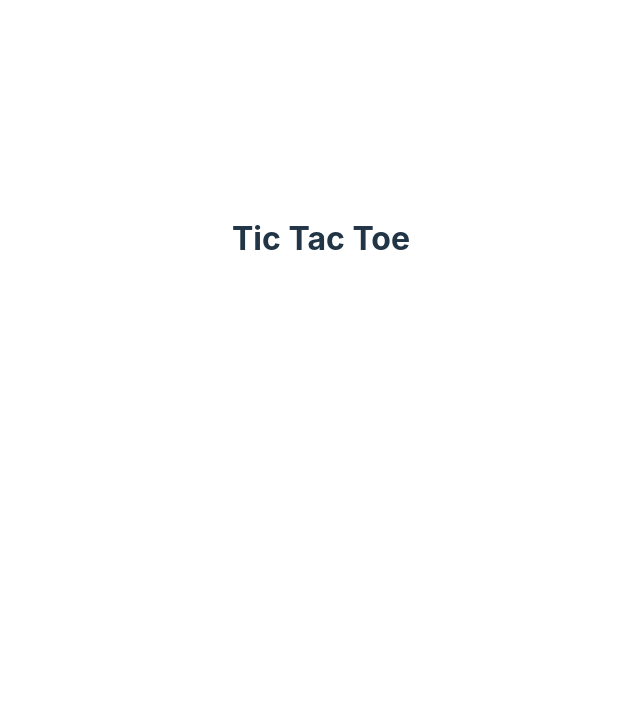
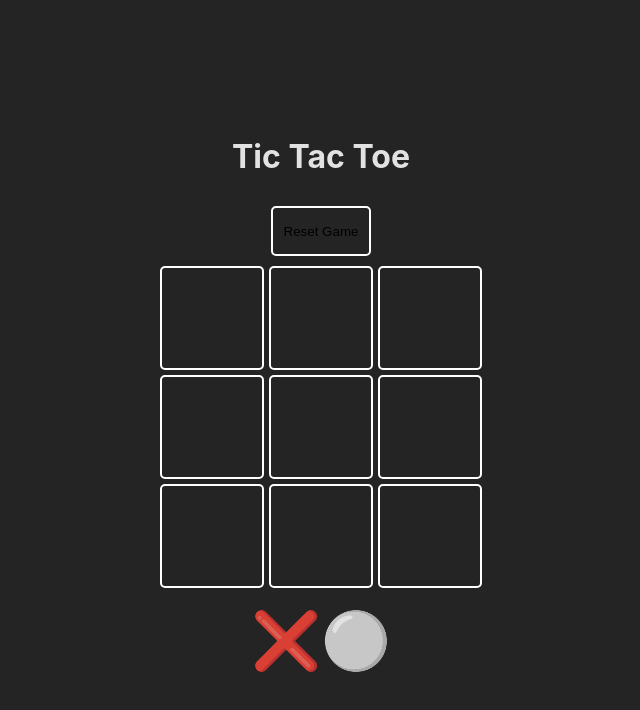
Before and after one commit to dvidaal/tic-tac-toe-react, a React (Vite) app: page / in a window 1280 px wide. Shown: the top 710 px of the page, without its empty margins (319-959 px from the left). Built offline with nearby package versions, Linux system fonts and the light colour scheme.

Commit message:
Create Button component without functionality

```diff
--- a/src/App.jsx
+++ b/src/App.jsx
@@ -1,4 +1,5 @@
 import "./app.css";
+import Button from "./components/Button/Button";
 import Square from "./components/Square/Square";
 
 const board = Array(9).fill(null);
@@ -6,12 +7,16 @@ const board = Array(9).fill(null);
 const App = () => {
   return (
     <>
-      <main>
+      <main className="board">
         <h1 className="main-title">Tic Tac Toe</h1>
+        <Button />
         <section className="board-game">
           {board.map((cell, index) => (
             <Square key={index} index={index} />
           ))}
+        </section>
+        <section className="tokens">
+          <span>❌⚪️</span>
         </section>
       </main>
     </>
--- a/src/app.css
+++ b/src/app.css
@@ -1,3 +1,11 @@
+.board {
+  display: flex;
+  align-items: center;
+  justify-content: center;
+  flex-direction: column;
+  gap: 10px;
+}
+
 .main-title {
   font-size: 2rem;
   text-align: center;
@@ -8,3 +16,8 @@
   grid-template-columns: repeat(3, 1fr);
   gap: 5px;
 }
+
+.tokens {
+  font-size: 3.5rem;
+  text-align: center;
+}
--- /dev/null
+++ b/src/components/Button/Button.css
@@ -0,0 +1,7 @@
+.reset-game {
+  border-radius: 5px;
+  width: 100px;
+  height: 50px;
+  border: 2px solid #fff;
+  background-color: transparent;
+}
--- /dev/null
+++ b/src/components/Button/Button.jsx
@@ -0,0 +1,7 @@
+import "./Button.css";
+
+const Button = () => {
+  return <button className="reset-game">Reset Game</button>;
+};
+
+export default Button;
--- a/src/components/Square/Square.css
+++ b/src/components/Square/Square.css
@@ -2,4 +2,5 @@
   border: 2px solid #fff;
   width: 100px;
   height: 100px;
+  border-radius: 5px;
 }
--- a/src/index.css
+++ b/src/index.css
@@ -38,33 +38,5 @@ h1 {
 }
 
 button {
-  border-radius: 8px;
-  border: 1px solid transparent;
-  padding: 0.6em 1.2em;
-  font-size: 1em;
-  font-weight: 500;
-  font-family: inherit;
-  background-color: #1a1a1a;
-  cursor: pointer;
-  transition: border-color 0.25s;
+  border: none;
 }
-button:hover {
-  border-color: #646cff;
-}
-button:focus,
-button:focus-visible {
-  outline: 4px auto -webkit-focus-ring-color;
-}
-
-@media (prefers-color-scheme: light) {
-  :root {
-    color: #213547;
-    background-color: #ffffff;
-  }
-  a:hover {
-    color: #747bff;
-  }
-  button {
-    background-color: #f9f9f9;
-  }
-}
```
